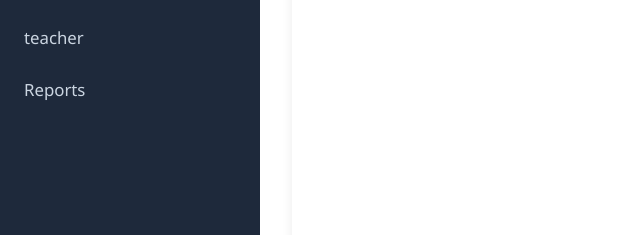
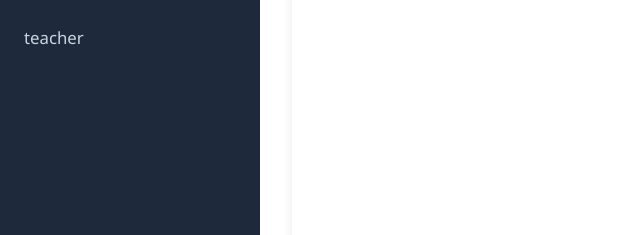
Before and after one commit to Akhil80git/m46, a plain HTML site: page index.html in a window 1280 px wide. Shown: the part 138-373 px from the top of the page, 0-640 px from the left. Drawn offline with Linux system fonts and the light colour scheme.

Commit message:
Update index.html

```diff
--- a/index.html
+++ b/index.html
@@ -99,7 +99,7 @@ const pages = [
 
     { file: "student.html", name: "student" },
     { file: "teacher.html", name: "teacher" },
-    { file: "reports.html", name: "Reports" },
+
 
     // नई फाइल बनाओ तो बस यहाँ नाम और फाइलनेम डाल देना ↑
 ];
```
